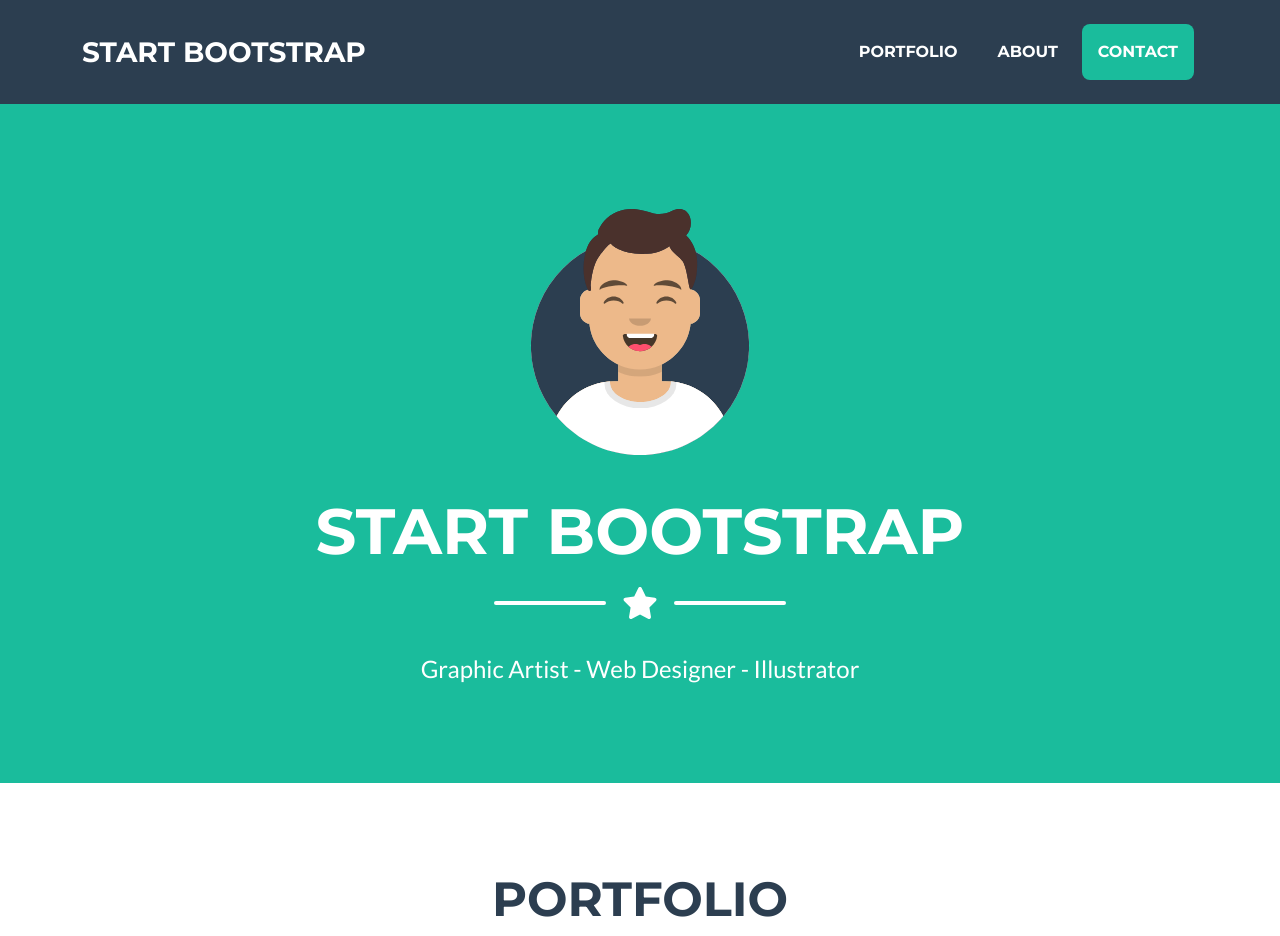
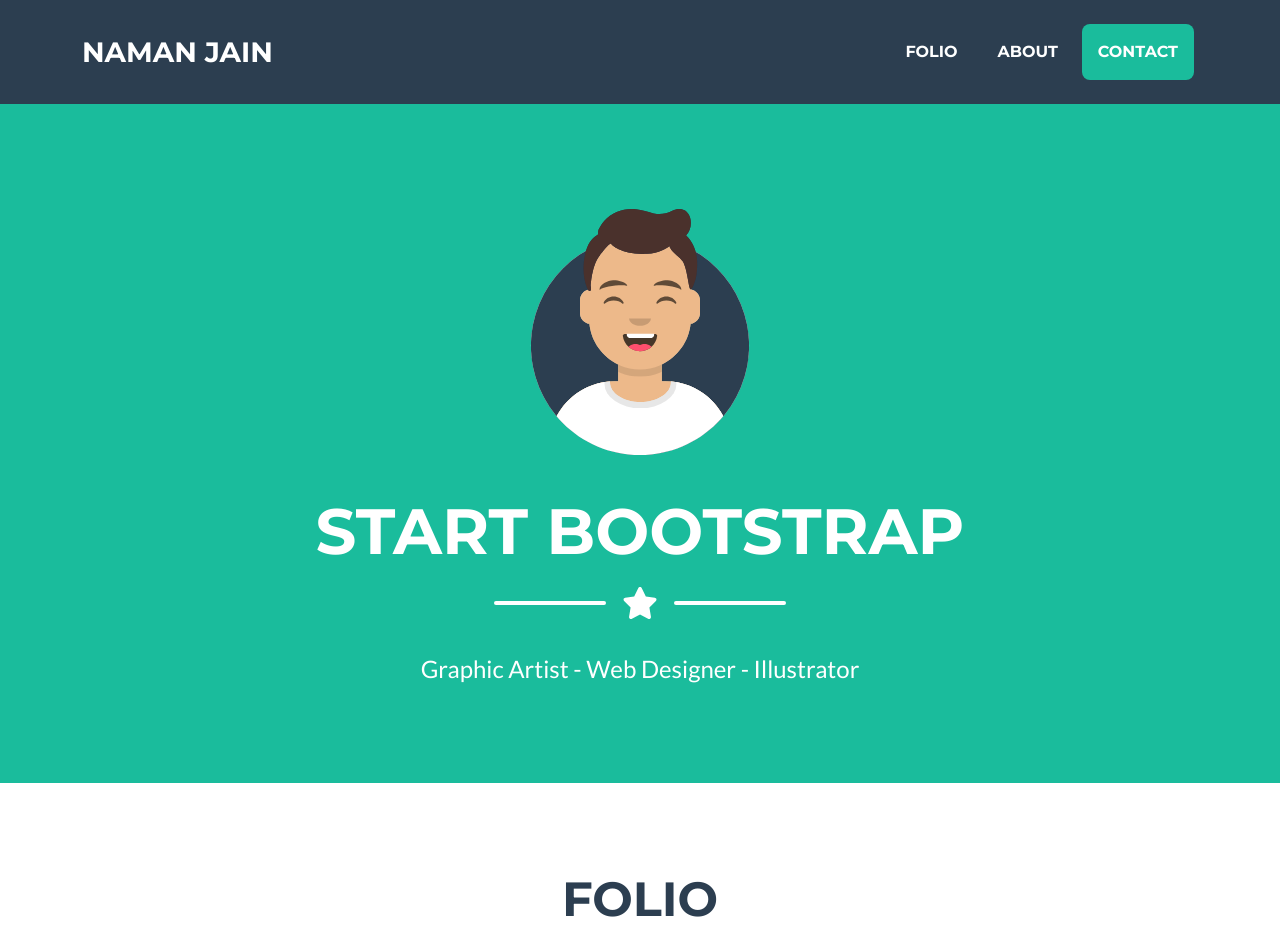
Before and after one commit to knight94/knight94.github.io, a plain HTML site: page index.html in a window 1280 px wide. Shown: the top 936 px of the page. Drawn offline with nearby package versions, Linux system fonts and the light colour scheme.

Commit message:
Testing
Signed-off-by: Naman Jain <nsahula.jain@gmail.com>

```diff
--- a/index.html
+++ b/index.html
@@ -5,7 +5,7 @@
         <meta name="viewport" content="width=device-width, initial-scale=1, shrink-to-fit=no" />
         <meta name="description" content="" />
         <meta name="author" content="" />
-        <title>Freelancer - Start Bootstrap Theme</title>
+        <title>Naman Jain</title>
         <!-- Favicon-->
         <link rel="icon" type="image/x-icon" href="assets/favicon.ico" />
         <!-- Font Awesome icons (free version)-->
@@ -20,14 +20,14 @@
         <!-- Navigation-->
         <nav class="navbar navbar-expand-lg bg-secondary text-uppercase fixed-top" id="mainNav">
             <div class="container">
-                <a class="navbar-brand" href="#page-top">Start Bootstrap</a>
+                <a class="navbar-brand" href="#page-top">Naman Jain</a>
                 <button class="navbar-toggler text-uppercase font-weight-bold bg-primary text-white rounded" type="button" data-bs-toggle="collapse" data-bs-target="#navbarResponsive" aria-controls="navbarResponsive" aria-expanded="false" aria-label="Toggle navigation">
                     Menu
                     <i class="fas fa-bars"></i>
                 </button>
                 <div class="collapse navbar-collapse" id="navbarResponsive">
                     <ul class="navbar-nav ms-auto">
-                        <li class="nav-item mx-0 mx-lg-1"><a class="nav-link py-3 px-0 px-lg-3 rounded" href="#portfolio">Portfolio</a></li>
+                        <li class="nav-item mx-0 mx-lg-1"><a class="nav-link py-3 px-0 px-lg-3 rounded" href="#folio">folio</a></li>
                         <li class="nav-item mx-0 mx-lg-1"><a class="nav-link py-3 px-0 px-lg-3 rounded" href="#about">About</a></li>
                         <li class="nav-item mx-0 mx-lg-1"><a class="nav-link py-3 px-0 px-lg-3 rounded" href="#contact">Contact</a></li>
                     </ul>
@@ -55,7 +55,7 @@
         <section class="page-section portfolio" id="portfolio">
             <div class="container">
                 <!-- Portfolio Section Heading-->
-                <h2 class="page-section-heading text-center text-uppercase text-secondary mb-0">Portfolio</h2>
+                <h2 class="page-section-heading text-center text-uppercase text-secondary mb-0">folio</h2>
                 <!-- Icon Divider-->
                 <div class="divider-custom">
                     <div class="divider-custom-line"></div>
```
